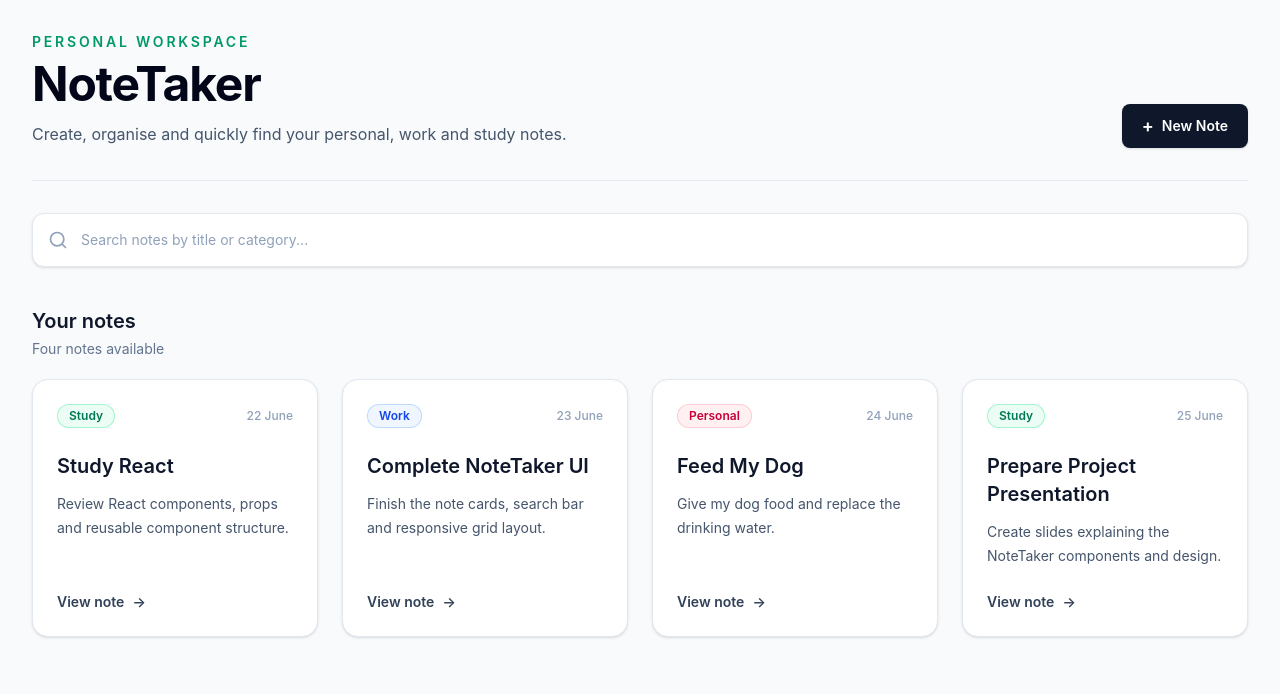
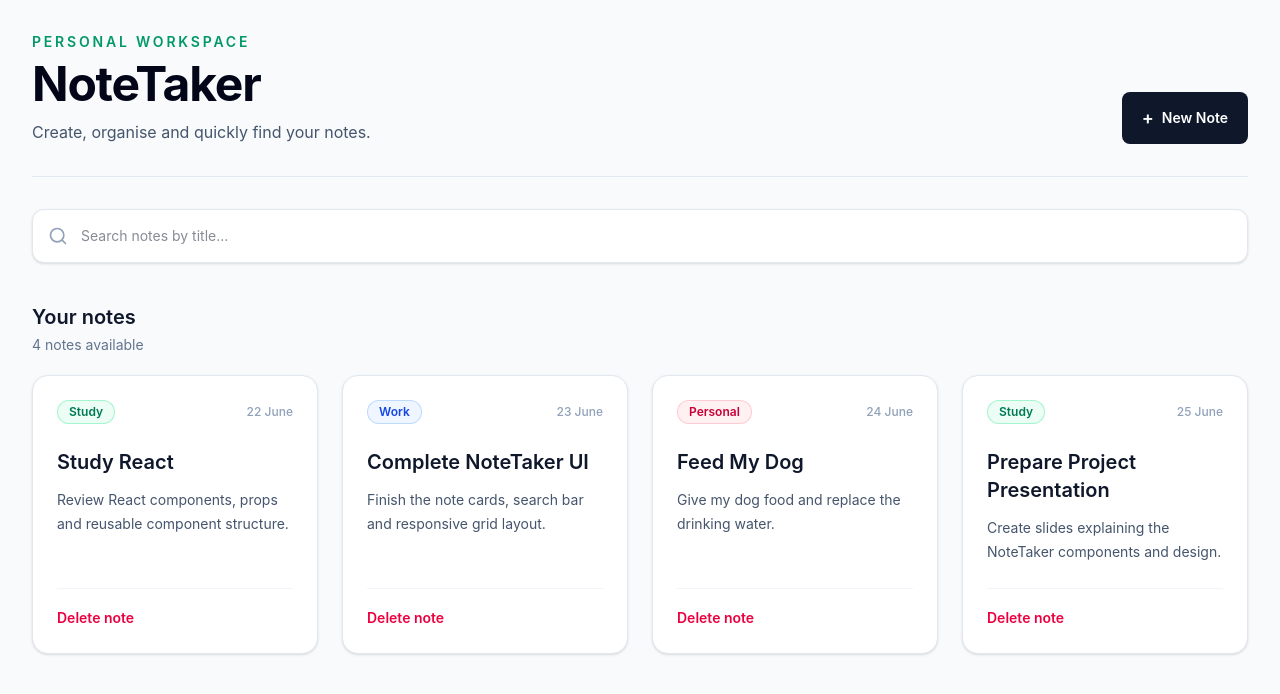
Before and after one commit to Dikshya-Thapa/NoteTaker, a React app: page / in a window 1280 px wide. Shown: the top 694 px of the page. Built offline with nearby package versions, Linux system fonts and the light colour scheme; the HTML template or start-up script is replaced by a standard one.

Commit message:
Add note state management, live search and delete actions

```diff
--- a/src/App.jsx
+++ b/src/App.jsx
@@ -1,8 +1,70 @@
+import { useEffect, useState } from 'react'
+import NewNoteButton from './components/NewNoteButton'
+import NewNoteModal from './components/NewNoteModal'
 import NoteGrid from './components/NoteGrid'
-import NewNoteButton from './components/NewNoteButton'
 import SearchBar from './components/SearchBar'
 
+const initialNotes = [
+  {
+    id: 1,
+    title: 'Study React',
+    body: 'Review React components, props and reusable component structure.',
+    category: 'Study',
+    date: '22 June',
+  },
+  {
+    id: 2,
+    title: 'Complete NoteTaker UI',
+    body: 'Finish the note cards, search bar and responsive grid layout.',
+    category: 'Work',
+    date: '23 June',
+  },
+  {
+    id: 3,
+    title: 'Feed My Dog',
+    body: 'Give my dog food and replace the drinking water.',
+    category: 'Personal',
+    date: '24 June',
+  },
+  {
+    id: 4,
+    title: 'Prepare Project Presentation',
+    body: 'Create slides explaining the NoteTaker components and design.',
+    category: 'Study',
+    date: '25 June',
+  },
+]
+
 export default function App() {
+  const [notes, setNotes] = useState(initialNotes)
+  const [searchText, setSearchText] = useState('')
+  const [showModal, setShowModal] = useState(false)
+
+  useEffect(() => {
+    console.log(`Current note count: ${notes.length}`)
+  }, [notes])
+
+  function handleAddNote(noteData) {
+    const newNote = {
+      id: Date.now(),
+      ...noteData,
+      date: 'Today',
+    }
+
+    setNotes((currentNotes) => [newNote, ...currentNotes])
+    setShowModal(false)
+  }
+
+  function handleDeleteNote(noteId) {
+    setNotes((currentNotes) =>
+      currentNotes.filter((note) => note.id !== noteId),
+    )
+  }
+
+  const filteredNotes = notes.filter((note) =>
+    note.title.toLowerCase().includes(searchText.toLowerCase()),
+  )
+
   return (
     <main className="min-h-screen bg-slate-50 px-4 py-8 text-slate-900 sm:px-8">
       <div className="mx-auto max-w-7xl">
@@ -16,33 +78,43 @@ export default function App() {
               NoteTaker
             </h1>
 
-            <p className="mt-3 max-w-xl text-base leading-7 text-slate-600">
-              Create, organise and quickly find your personal, work and study
-              notes.
+            <p className="mt-3 text-slate-600">
+              Create, organise and quickly find your notes.
             </p>
           </div>
 
-          <NewNoteButton />
+          <NewNoteButton onClick={() => setShowModal(true)} />
         </header>
 
-        <SearchBar />
+        <SearchBar
+          value={searchText}
+          onChange={(event) => setSearchText(event.target.value)}
+        />
 
         <section className="mt-10">
-          <div className="mb-5 flex items-center justify-between">
-            <div>
-              <h2 className="text-xl font-semibold text-slate-900">
-                Your notes
-              </h2>
+          <div className="mb-5">
+            <h2 className="text-xl font-semibold text-slate-900">
+              Your notes
+            </h2>
 
-              <p className="mt-1 text-sm text-slate-500">
-                Four notes available
-              </p>
-            </div>
+            <p className="mt-1 text-sm text-slate-500">
+              {filteredNotes.length} notes available
+            </p>
           </div>
 
-          <NoteGrid />
+          <NoteGrid
+            notes={filteredNotes}
+            onDelete={handleDeleteNote}
+          />
         </section>
       </div>
+
+      {showModal && (
+        <NewNoteModal
+          onClose={() => setShowModal(false)}
+          onSave={handleAddNote}
+        />
+      )}
     </main>
   )
 }
--- a/src/components/NewNoteButton.jsx
+++ b/src/components/NewNoteButton.jsx
@@ -1,10 +1,11 @@
-export default function NewNoteButton() {
+export default function NewNoteButton({ onClick }) {
   return (
     <button
       type="button"
-      className="inline-flex w-fit items-center gap-2 rounded-lg bg-slate-900 px-5 py-3 text-sm font-semibold text-white shadow-sm transition hover:bg-slate-700 focus:outline-none focus:ring-2 focus:ring-slate-400 focus:ring-offset-2"
+      onClick={onClick}
+      className="inline-flex items-center gap-2 rounded-lg bg-slate-900 px-5 py-3 text-sm font-semibold text-white transition hover:bg-slate-700"
     >
-      <span className="text-lg leading-none">+</span>
+      <span className="text-lg">+</span>
       New Note
     </button>
   )
--- a/src/components/NoteCard.jsx
+++ b/src/components/NoteCard.jsx
@@ -5,13 +5,15 @@ const categoryStyles = {
 }
 
 export default function NoteCard({
+  id,
   title,
-  description,
+  body,
   category,
   date,
+  onDelete,
 }) {
   return (
-    <article className="group flex min-h-64 flex-col rounded-2xl border border-slate-200 bg-white p-6 shadow-sm transition duration-200 hover:-translate-y-1 hover:border-slate-300 hover:shadow-lg">
+    <article className="flex min-h-64 flex-col rounded-2xl border border-slate-200 bg-white p-6 shadow-sm transition hover:-translate-y-1 hover:shadow-lg">
       <div className="flex items-center justify-between gap-3">
         <span
           className={`rounded-full px-3 py-1 text-xs font-semibold ring-1 ring-inset ${
@@ -27,23 +29,23 @@ export default function NoteCard({
         </span>
       </div>
 
-      <h2 className="mt-6 text-xl font-semibold leading-7 text-slate-900">
+      <h2 className="mt-6 text-xl font-semibold text-slate-900">
         {title}
       </h2>
 
       <p className="mt-3 flex-1 text-sm leading-6 text-slate-600">
-        {description}
+        {body}
       </p>
 
-      <button
-        type="button"
-        className="mt-6 inline-flex items-center gap-2 self-start text-sm font-semibold text-slate-700 transition group-hover:text-emerald-600"
-      >
-        View note
-        <span className="transition-transform group-hover:translate-x-1">
-          →
-        </span>
-      </button>
+      <div className="mt-6 border-t border-slate-100 pt-4">
+        <button
+          type="button"
+          onClick={() => onDelete(id)}
+          className="text-sm font-semibold text-rose-600 transition hover:text-rose-800"
+        >
+          Delete note
+        </button>
+      </div>
     </article>
   )
 }
--- a/src/components/NoteGrid.jsx
+++ b/src/components/NoteGrid.jsx
@@ -1,50 +1,31 @@
 import NoteCard from './NoteCard'
 
-export default function NoteGrid() {
-  const notes = [
-    {
-      id: 1,
-      title: 'Study React',
-      description:
-        'Review React components, props and reusable component structure.',
-      category: 'Study',
-      date: '22 June',
-    },
-    {
-      id: 2,
-      title: 'Complete NoteTaker UI',
-      description:
-        'Finish the note cards, search bar and responsive grid layout.',
-      category: 'Work',
-      date: '23 June',
-    },
-    {
-      id: 3,
-      title: 'Feed My Dog',
-      description:
-        'Give my dog food and replace the drinking water.',
-      category: 'Personal',
-      date: '24 June',
-    },
-    {
-      id: 4,
-      title: 'Prepare Project Presentation',
-      description:
-        'Create slides explaining the NoteTaker components and design.',
-      category: 'Study',
-      date: '25 June',
-    },
-  ]
+export default function NoteGrid({ notes, onDelete }) {
+  if (notes.length === 0) {
+    return (
+      <div className="rounded-xl border border-dashed border-slate-300 bg-white p-10 text-center">
+        <h3 className="font-semibold text-slate-800">
+          No notes found
+        </h3>
+
+        <p className="mt-1 text-sm text-slate-500">
+          Create a new note or try another search.
+        </p>
+      </div>
+    )
+  }
 
   return (
     <div className="grid grid-cols-1 gap-6 sm:grid-cols-2 xl:grid-cols-4">
       {notes.map((note) => (
         <NoteCard
           key={note.id}
+          id={note.id}
           title={note.title}
-          description={note.description}
+          body={note.body}
           category={note.category}
           date={note.date}
+          onDelete={onDelete}
         />
       ))}
     </div>
--- a/src/components/SearchBar.jsx
+++ b/src/components/SearchBar.jsx
@@ -1,4 +1,4 @@
-export default function SearchBar() {
+export default function SearchBar({ value, onChange }) {
   return (
     <div className="relative">
       <svg
@@ -17,8 +17,10 @@ export default function SearchBar() {
 
       <input
         type="search"
-        placeholder="Search notes by title or category..."
-        className="w-full rounded-xl border border-slate-200 bg-white py-4 pl-12 pr-4 text-sm text-slate-900 shadow-sm outline-none transition placeholder:text-slate-400 focus:border-emerald-500 focus:ring-4 focus:ring-emerald-100"
+        value={value}
+        onChange={onChange}
+        placeholder="Search notes by title..."
+        className="w-full rounded-xl border border-slate-200 bg-white py-4 pl-12 pr-4 text-sm shadow-sm outline-none transition focus:border-emerald-500 focus:ring-4 focus:ring-emerald-100"
       />
     </div>
   )
```
